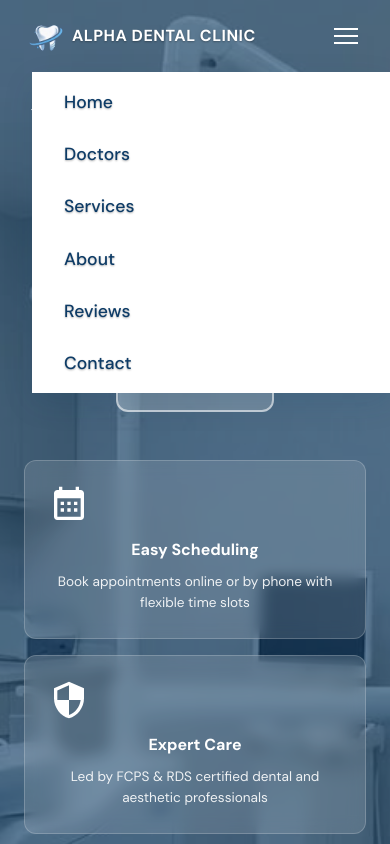
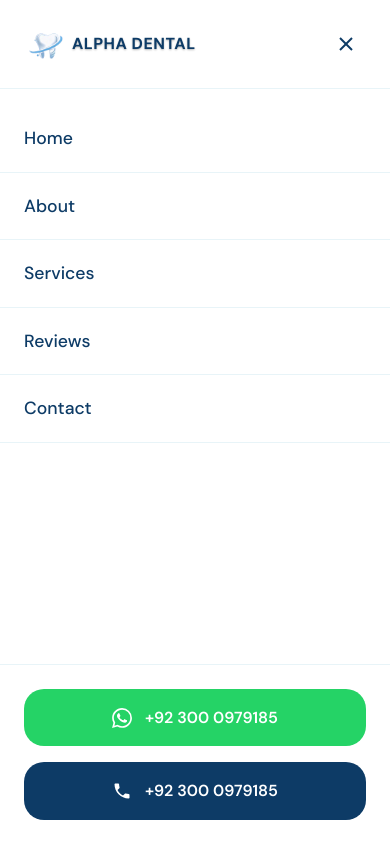
Before and after one commit to Talha4278/Alpha_clinic, a plain HTML site: page index.html in a window 390 px wide. Both pictures are taken after a click on the button "Toggle menu". Shown: the top 844 px of the page. Drawn offline with nearby package versions, Linux system fonts and the light colour scheme.

Commit message:
2 25 2026

```diff
--- a/index.html
+++ b/index.html
@@ -44,6 +44,39 @@
         <span></span><span></span><span></span>
       </button>
     </div>
+
+    <!-- Mobile Navigation Drawer -->
+    <div class="mobile-nav-drawer">
+      <div class="mobile-nav-header">
+        <div class="logo">
+          <img src="assets/images/aplha icon.png" alt="Alpha Dental Clinic Logo" class="logo-icon" width="40" height="40">
+          <span>ALPHA DENTAL</span>
+        </div>
+        <button class="mobile-nav-close" aria-label="Close menu">
+          <svg width="24" height="24" viewBox="0 0 24 24" fill="none" stroke="currentColor" stroke-width="2"><line x1="18" y1="6" x2="6" y2="18"></line><line x1="6" y1="6" x2="18" y2="18"></line></svg>
+        </button>
+      </div>
+      <ul class="mobile-nav-links">
+        <li><a href="#hero">Home</a></li>
+        <li><a href="#doctors">About</a></li>
+        <li><a href="#services">Services</a></li>
+        <li><a href="#testimonials">Reviews</a></li>
+        <li><a href="#appointment">Contact</a></li>
+      </ul>
+      <div class="mobile-nav-cta">
+        <a href="https://wa.me/923123030288" class="btn btn-mobile-whatsapp" target="_blank" rel="noopener" aria-label="WhatsApp">
+          <svg width="20" height="20" viewBox="0 0 24 24" fill="currentColor"><path d="M17.472 14.382c-.297-.149-1.758-.867-2.03-.967-.273-.099-.471-.148-.67.15-.197.297-.767.966-.94 1.164-.173.199-.347.223-.644.075-.297-.15-1.255-.463-2.39-1.475-.883-.788-1.48-1.761-1.653-2.059-.173-.297-.018-.458.13-.606.134-.133.298-.347.446-.52.149-.174.198-.298.298-.497.099-.198.05-.371-.025-.52-.075-.149-.669-1.612-.916-2.207-.242-.579-.487-.5-.669-.51-.173-.008-.371-.01-.57-.01-.198 0-.52.074-.792.372-.272.297-1.04 1.016-1.04 2.479 0 1.462 1.065 2.875 1.213 3.074.149.198 2.096 3.2 5.077 4.487.709.306 1.262.489 1.694.625.712.227 1.36.195 1.871.118.571-.085 1.758-.719 2.006-1.413.248-.694.248-1.289.173-1.413-.074-.124-.272-.198-.57-.347m-5.421 7.403h-.004a9.87 9.87 0 01-5.031-1.378l-.361-.214-3.741.982.998-3.648-.235-.374a9.86 9.86 0 01-1.51-5.26c.001-5.45 4.436-9.884 9.888-9.884 2.64 0 5.122 1.03 6.988 2.898a9.825 9.825 0 012.893 6.994c-.003 5.45-4.437 9.884-9.885 9.884m8.413-18.297A11.815 11.815 0 0012.05 0C5.495 0 .16 5.335.157 11.892c0 2.096.547 4.142 1.588 5.945L.057 24l6.305-1.654a11.882 11.882 0 005.683 1.448h.005c6.554 0 11.89-5.335 11.893-11.893a11.821 11.821 0 00-3.48-8.413z"/></svg>
+          <span>+92 300 0979185</span>
+        </a>
+        <a href="tel:03347778941" class="btn btn-mobile-phone" aria-label="Call">
+          <svg width="20" height="20" viewBox="0 0 24 24" fill="currentColor"><path d="M6.62 10.79c1.44 2.83 3.76 5.14 6.59 6.59l2.2-2.2c.27-.27.67-.36 1.02-.24 1.12.37 2.33.57 3.57.57.55 0 1 .45 1 1V20c0 .55-.45 1-1 1-9.39 0-17-7.61-17-17 0-.55.45-1 1-1h3.5c.55 0 1 .45 1 1 0 1.25.2 2.45.57 3.57.11.35.03.74-.25 1.02l-2.2 2.2z"/></svg>
+          <span>+92 300 0979185</span>
+        </a>
+      </div>
+    </div>
+
+    <!-- Mobile Nav Overlay -->
+    <div class="mobile-nav-overlay"></div>
   </nav>
 
   <!-- Hero Section -->
@@ -249,7 +282,7 @@
           <p class="quote">"Excellent dental care! Dr. Umar and the team made my implant procedure smooth and painless. Highly recommend Alpha Dental."</p>
           <div class="testimonial-author">
             <strong>Ahmed K.</strong>
-            <span>January 15, 2025</span>
+            <span>January 15, 2026</span>
           </div>
         </div>
         <div class="testimonial-card">
@@ -258,7 +291,7 @@
           <p class="quote">"Best dental clinic in town. Professional staff, modern facilities, and reasonable prices. My whole family comes here."</p>
           <div class="testimonial-author">
             <strong>Sarah M.</strong>
-            <span>March 5, 2025</span>
+            <span>March 5, 2026</span>
           </div>
         </div>
         <div class="testimonial-card">
@@ -268,7 +301,7 @@
           <p class="quote">"Had my teeth whitening done here. The results exceeded my expectations. Thank you Dr. Farhan!"</p>
           <div class="testimonial-author">
             <strong>Zain A.</strong>
-            <span>February 20, 2025</span>
+            <span>February 20, 2026</span>
           </div>
         </div>
       </div>
--- a/script.js
+++ b/script.js
@@ -1,17 +1,30 @@
 // Alpha Dental Clinic - Interactive Scripts
 
 // Mobile nav toggle
-document.querySelector('.nav-toggle')?.addEventListener('click', () => {
-  document.querySelector('.nav-links').classList.toggle('open');
-  document.body.classList.toggle('nav-open');
-});
+const navToggle = document.querySelector('.nav-toggle');
+const mobileNavDrawer = document.querySelector('.mobile-nav-drawer');
+const mobileNavOverlay = document.querySelector('.mobile-nav-overlay');
+const mobileNavClose = document.querySelector('.mobile-nav-close');
+
+function closeMobileNav() {
+  mobileNavDrawer?.classList.remove('open');
+  mobileNavOverlay?.classList.remove('open');
+  document.body.style.overflow = '';
+}
+
+function openMobileNav() {
+  mobileNavDrawer?.classList.add('open');
+  mobileNavOverlay?.classList.add('open');
+  document.body.style.overflow = 'hidden';
+}
+
+navToggle?.addEventListener('click', openMobileNav);
+mobileNavClose?.addEventListener('click', closeMobileNav);
+mobileNavOverlay?.addEventListener('click', closeMobileNav);
 
 // Close mobile nav when clicking a link
-document.querySelectorAll('.nav-links a').forEach(link => {
-  link.addEventListener('click', () => {
-    document.querySelector('.nav-links').classList.remove('open');
-    document.body.classList.remove('nav-open');
-  });
+document.querySelectorAll('.mobile-nav-links a').forEach(link => {
+  link.addEventListener('click', closeMobileNav);
 });
 
 // Nav background on scroll (transparent at top to show hero image)
@@ -30,14 +43,18 @@ window.addEventListener('scroll', () => {
 }, { passive: true });
 updateNavScroll(); // Initial state
 
-// Contact form submission
+// Contact form submission - Send to WhatsApp
 document.querySelector('.contact-form')?.addEventListener('submit', (e) => {
   e.preventDefault();
   const form = e.target;
-  const name = form.querySelector('input[type="text"]')?.value;
-  const phone = form.querySelector('input[type="tel"]')?.value;
-  const msg = `Hi, I'd like to book an appointment. Name: ${name}, Phone: ${phone}`;
-  const whatsappUrl = `https://wa.me/923123030288?text=${encodeURIComponent(msg)}`;
+  const name = form.querySelector('#fullname')?.value;
+  const email = form.querySelector('#email')?.value;
+  const phone = form.querySelector('#phone')?.value;
+  const service = form.querySelector('#service')?.value;
+  const message = form.querySelector('#message')?.value;
+
+  const whatsappMessage = `*Appointment Request from Website*\n\n*Name:* ${name}\n*Email:* ${email}\n*Phone:* ${phone}\n*Service:* ${service}\n*Message:* ${message}`;
+  const whatsappUrl = `https://wa.me/923123030288?text=${encodeURIComponent(whatsappMessage)}`;
   window.open(whatsappUrl, '_blank');
   form.reset();
 });
--- a/styles.css
+++ b/styles.css
@@ -1186,6 +1186,142 @@ h1, h2, h3 {
   opacity: 0.8;
 }
 
+/* Mobile Navigation Drawer */
+.mobile-nav-drawer {
+  display: none;
+  position: fixed;
+  top: 0;
+  left: 0;
+  width: 100%;
+  height: 100vh;
+  background: var(--white);
+  z-index: 1001;
+  flex-direction: column;
+  transform: translateX(-100%);
+  transition: transform var(--transition);
+}
+
+.mobile-nav-drawer.open {
+  transform: translateX(0);
+  display: flex;
+}
+
+.mobile-nav-overlay {
+  display: none;
+  position: fixed;
+  top: 0;
+  left: 0;
+  width: 100%;
+  height: 100%;
+  background: rgba(0, 0, 0, 0.5);
+  z-index: 1000;
+  opacity: 0;
+  transition: opacity var(--transition);
+}
+
+.mobile-nav-overlay.open {
+  display: block;
+  opacity: 1;
+}
+
+.mobile-nav-header {
+  display: flex;
+  justify-content: space-between;
+  align-items: center;
+  padding: 1.5rem;
+  border-bottom: 1px solid var(--blue-bg);
+}
+
+.mobile-nav-header .logo {
+  color: var(--blue-dark);
+}
+
+.mobile-nav-close {
+  background: none;
+  border: none;
+  cursor: pointer;
+  display: flex;
+  align-items: center;
+  justify-content: center;
+  color: var(--blue-dark);
+  padding: 0.5rem;
+  font-size: 1.5rem;
+  transition: var(--transition);
+}
+
+.mobile-nav-close:hover {
+  color: var(--blue-mid);
+  transform: rotate(90deg);
+}
+
+.mobile-nav-links {
+  list-style: none;
+  flex: 1;
+  display: flex;
+  flex-direction: column;
+  padding: 1rem 0;
+}
+
+.mobile-nav-links li {
+  border-bottom: 1px solid var(--blue-bg);
+}
+
+.mobile-nav-links a {
+  display: block;
+  padding: 1.2rem 1.5rem;
+  text-decoration: none;
+  color: var(--blue-dark);
+  font-weight: 500;
+  font-size: 1.1rem;
+  transition: var(--transition);
+}
+
+.mobile-nav-links a:hover {
+  background: var(--blue-bg);
+  color: var(--blue-mid);
+}
+
+.mobile-nav-cta {
+  display: flex;
+  flex-direction: column;
+  gap: 1rem;
+  padding: 1.5rem;
+  border-top: 1px solid var(--blue-bg);
+}
+
+.btn-mobile-whatsapp,
+.btn-mobile-phone {
+  display: flex;
+  align-items: center;
+  justify-content: center;
+  gap: 0.8rem;
+  padding: 1rem;
+  border: none;
+  border-radius: var(--radius-lg);
+  font-weight: 600;
+  font-size: 1rem;
+  cursor: pointer;
+  text-decoration: none;
+  transition: var(--transition);
+  color: var(--white);
+}
+
+.btn-mobile-whatsapp {
+  background: var(--whatsapp);
+}
+
+.btn-mobile-whatsapp:hover {
+  background: #1da851;
+}
+
+.btn-mobile-phone {
+  background: var(--blue-dark);
+}
+
+.btn-mobile-phone:hover {
+  background: var(--blue-mid);
+}
+
 /* Responsive */
 @media (max-width: 768px) {
   .nav-cta {
@@ -1194,27 +1330,13 @@ h1, h2, h3 {
 
   .nav-links {
     display: none;
-    position: absolute;
-    top: 100%;
-    left: 0;
-    right: 0;
-    background: var(--white);
-    flex-direction: column;
-    padding: 1rem;
-    box-shadow: 0 10px 30px rgba(13, 59, 102, 0.1);
   }
 
-  .nav-links a {
-    font-size: 1.1rem;
-    padding: 0.8rem 1rem;
-    color: var(--blue-dark) !important;
-  }
-
-  .nav-links.open {
+  .nav-toggle {
     display: flex;
   }
 
-  .nav-toggle {
+  .mobile-nav-drawer {
     display: flex;
   }
 
```
